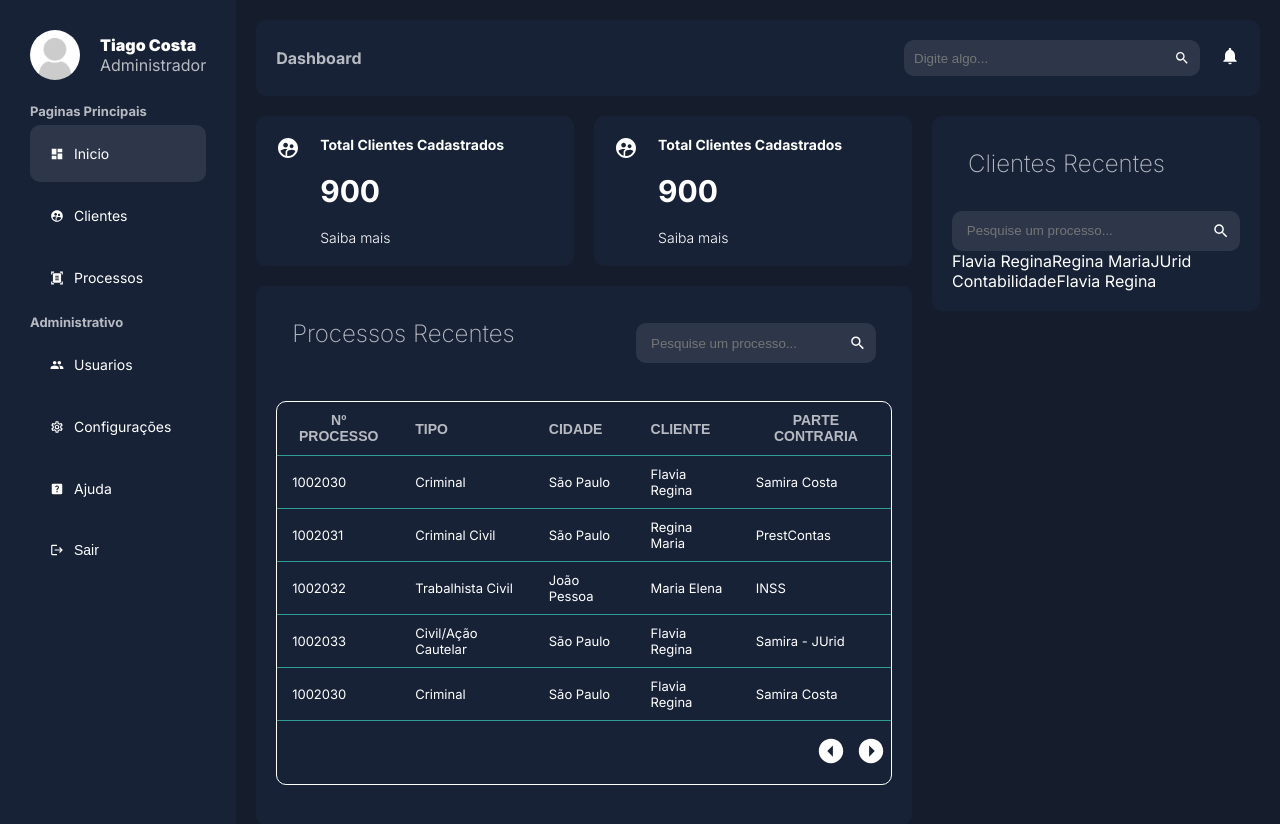
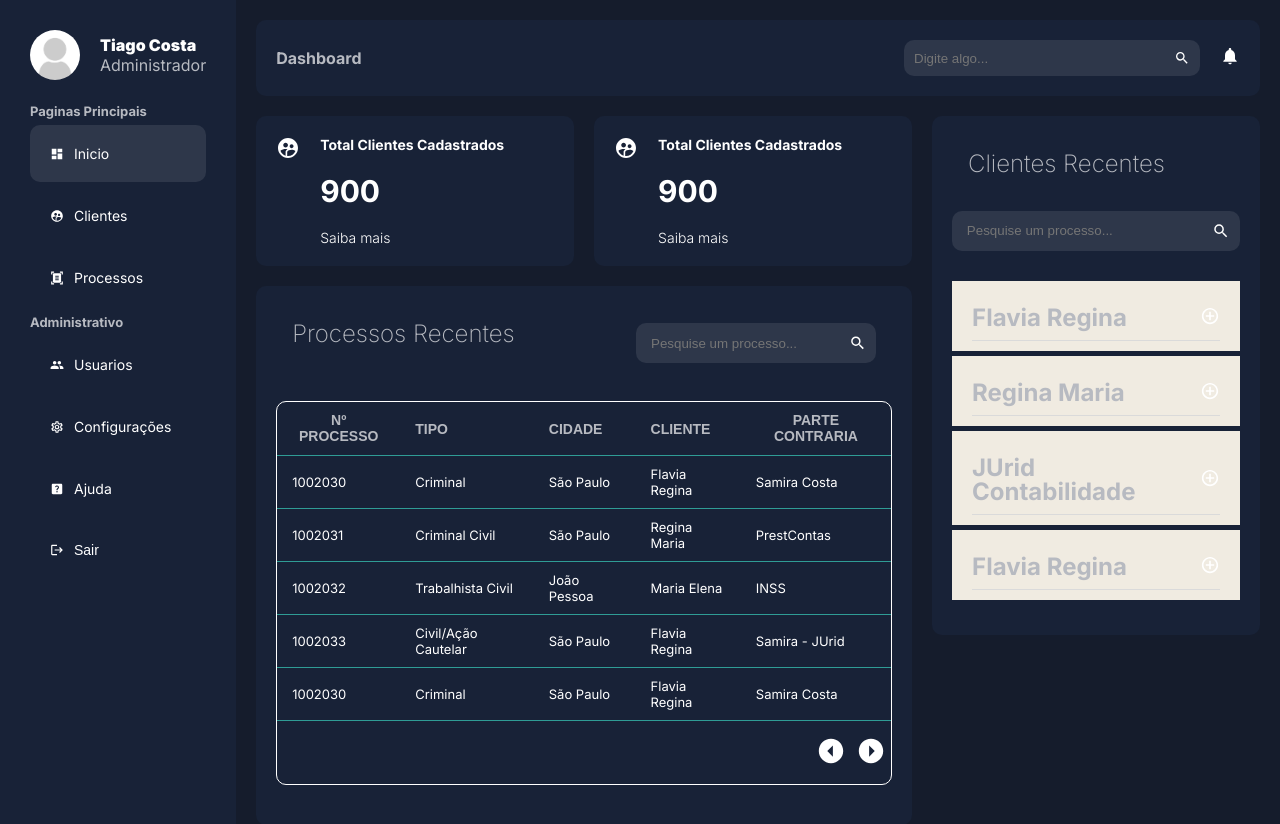
Before and after one commit to kostiago/admin-dashboard, a Next.js app: page /dashboard in a window 1280 px wide. Shown: the top 824 px of the page. Built offline with nearby package versions, Linux system fonts and the light colour scheme.

Commit message:
seventh commit

```diff
--- a/app/data.jsx
+++ b/app/data.jsx
@@ -129,7 +129,6 @@ export const processTable = [
 
 export const userTable = [
   {
-    id: 1,
     name: "Flavia Regina",
     contact: "regina@email.com",
     processCity: "São Paulo",
--- a/app/ui/dashboard/rightbar/rightbar.jsx
+++ b/app/ui/dashboard/rightbar/rightbar.jsx
@@ -4,9 +4,18 @@ import styles from "./rightbar.module.css";
 import { MdSearch } from "react-icons/md";
 import { userTable } from "../../../data";
 import { useState } from "react";
+import { IoMdAddCircleOutline } from "react-icons/io";
+import { GrSubtractCircle } from "react-icons/gr";
 
 const RightBar = () => {
-  const [useData, setUserData] = useState(userTable);
+  const [selected, setSelected] = useState();
+
+  const toggle = (i) => {
+    if (selected == i) {
+      return setSelected();
+    }
+    setSelected(i);
+  };
 
   return (
     <section className={styles.table}>
@@ -22,10 +31,39 @@ const RightBar = () => {
         <MdSearch size={20} />
       </div>
 
-      <div>
-        {useData.map((currentElem) => {
-          return currentElem.name;
-        })}
+      <div className={styles.accordion}>
+        {userTable.map((item, i) => (
+          <div className={styles.item}>
+            <div className={styles.titleAccordeon} onClick={() => toggle(i)}>
+              <h2>{item.name}</h2>
+
+              <span>
+                {selected == i ? (
+                  <GrSubtractCircle size={20} />
+                ) : (
+                  <IoMdAddCircleOutline size={20} />
+                )}
+              </span>
+            </div>
+
+            <div className={selected == i ? "content show" : styles.content}>
+              <div className={styles.contact}>
+                <h3 className={styles.subtitle}>Contato</h3>
+                <p className={styles.text}>{item.contact}</p>
+              </div>
+
+              <div className={styles.city}>
+                <h3 className={styles.subtitle}>Cidade</h3>
+                <p className={styles.text}>{item.processCity}</p>
+              </div>
+
+              <div className={styles.process}>
+                <h3 className={styles.subtitle}>Cliente em</h3>
+                <p className={styles.text}>{item.processClient}</p>
+              </div>
+            </div>
+          </div>
+        ))}
       </div>
     </section>
   );
--- a/app/ui/dashboard/rightbar/rightbar.module.css
+++ b/app/ui/dashboard/rightbar/rightbar.module.css
@@ -36,3 +36,63 @@
   outline: none;
   color: var(--text);
 }
+
+/*COMEÇA AQUI*/
+.accordion {
+  margin-top: 30px;
+  padding: 0 0 10px 0;
+}
+
+.titleAccordeon {
+  display: flex;
+  align-items: center;
+  justify-content: space-between;
+  cursor: pointer;
+}
+
+.item {
+  background: #f0ebe1;
+  padding: 10px 20px;
+  margin-bottom: 5px;
+}
+.titleAccordeon h2 {
+  color: var(--textSoft);
+  margin-right: 10px;
+  font-size: 24px;
+  line-height: 1;
+}
+
+.titleAccordeon,
+.contact,
+.city,
+.process {
+  border-bottom: 1px solid #dadada;
+  margin-top: 5px;
+  padding: 10px 0;
+}
+
+.subtitle {
+  color: var(--text);
+  font-weight: 600;
+  font-size: 1.2rem;
+  text-transform: uppercase;
+  padding: 10px 0;
+}
+
+.text {
+  color: var(--textSoft);
+  font-size: 17px;
+}
+
+.content {
+  color: #8b7f75;
+  max-height: 0px;
+  overflow: hidden;
+  transition: all 0.5s cubic-bezier(0, 1, 0, 1);
+}
+
+.content.show {
+  height: auto;
+  max-height: 9999px;
+  transition: all 0.5s cubic-bezier(1, 0, 1, 0);
+}
```
Also changed, not shown: app/ui/dashboard/rightbar/accordeon.jsx (added, +19 -0 lines).
